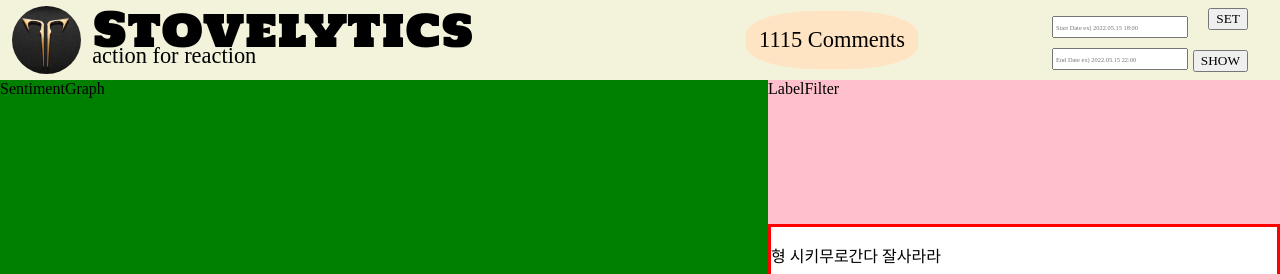
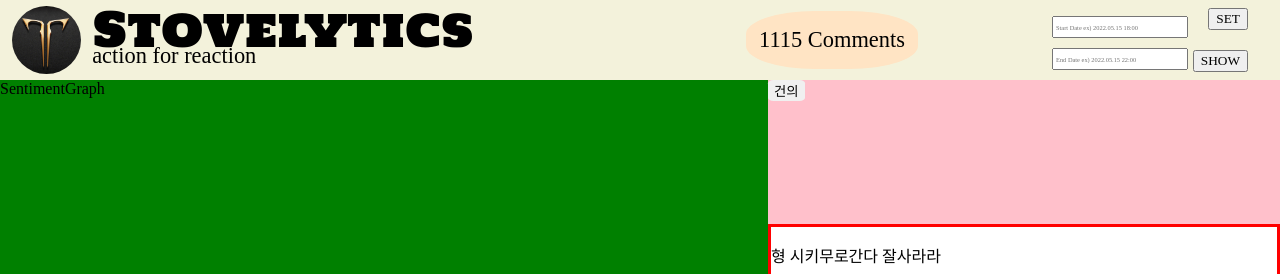
Before and after one commit to Albatross-Labs/Stovelytics, a React (Create React App) app: page / in a window 1280 px wide. Shown: the top 274 px of the page. Built offline with nearby package versions, Linux system fonts and the light colour scheme; a web font is replaced by a local one.

Commit message:
FilterButton added

```diff
--- a/src/components/CommentDisplay/LabelFilter.jsx
+++ b/src/components/CommentDisplay/LabelFilter.jsx
@@ -1,5 +1,6 @@
 import React from 'react'
 import styled from 'styled-components';
+import LabelButton from './LabelFilter/LabelButton';
 
 const Wrapper = styled.div `
   position: absoulte;
@@ -11,7 +12,7 @@ const Wrapper = styled.div `
 export default function LabelFilter() {
   return (
     <Wrapper>
-      LabelFilter
+      <LabelButton title="건의"/>
     </Wrapper>
   )
 }
--- /dev/null
+++ b/src/components/CommentDisplay/LabelFilter/LabelButton.jsx
@@ -0,0 +1,28 @@
+import React, { useState } from 'react'
+import styled from 'styled-components'
+
+const Button = styled.button`
+  cursor: pointer;
+  border: none;
+  border-radius: 15%;
+  background-color: #F0F0F0;
+  color: #000000;
+
+  &.active {
+    background-color: #DBF2FF;
+    color: #1170FF;
+  }
+`
+
+export default function LabelButton({title}) {
+  const [active, setActive] = useState(false);
+
+  return (
+    <Button
+      className={active? `active`: ``}
+      onClick={()=>{setActive(!active)}}
+    >
+        {title}
+    </Button>
+  )
+}
```
